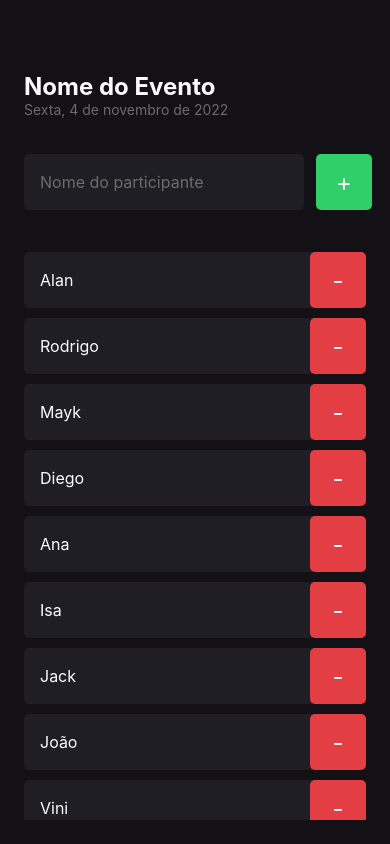
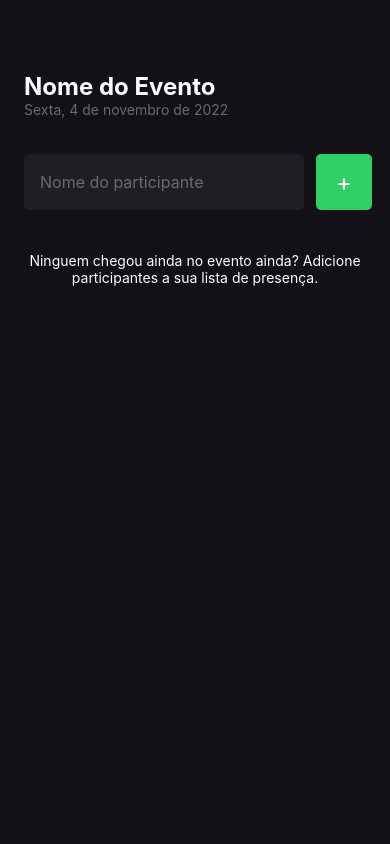
Before and after one commit to lanDev01/imhere, a React Native app: screen / in a window 390 px wide. Built offline with nearby package versions, Linux system fonts and the light colour scheme.

Commit message:
Feat: salvando participante no estado

```diff
--- a/src/screens/Home/index.tsx
+++ b/src/screens/Home/index.tsx
@@ -2,18 +2,23 @@
 import { styles } from "./styles"
 
 import { Participant } from '../../components/participant';
+import { useState } from 'react';
 
 export function Home() {
-  const participants = ['Alan', 'Rodrigo', 'Mayk', 'Diego', 'Ana', 'Isa', 'Jack', 'João', 'Vini', 'Biro']
+  const [participants, setParticipants] = useState<string[]>([]);
+  const [participantName, setParticipantName] = useState('');
 
   function handleParticipantAdd() {
-    if (participants.includes("Alan")) {
+    if (participants.includes(participantName)) {
       return Alert.alert("Participante Existe", "Já existe um participante na lista com esse nome.")
     }
+
+    setParticipants(prevState => [...prevState, participantName])
+    setParticipantName('')
   }
 
   function handleParticipantRemove(name: string) {
-    Alert.alert("Removar", "Deseja remover o participante " + name, [
+    Alert.alert("Removar", `Deseja remover o participante ${name}`, [
       {
         text: 'Sim',
         onPress: () => Alert.alert("Deletado!")
@@ -35,6 +40,8 @@
           style={styles.input}
           placeholder='Nome do participante'
           placeholderTextColor="#6B6B6B"
+          onChangeText={setParticipantName}
+          value={participantName}
         />
 
         <TouchableOpacity style={styles.button} onPress={handleParticipantAdd}>
```
